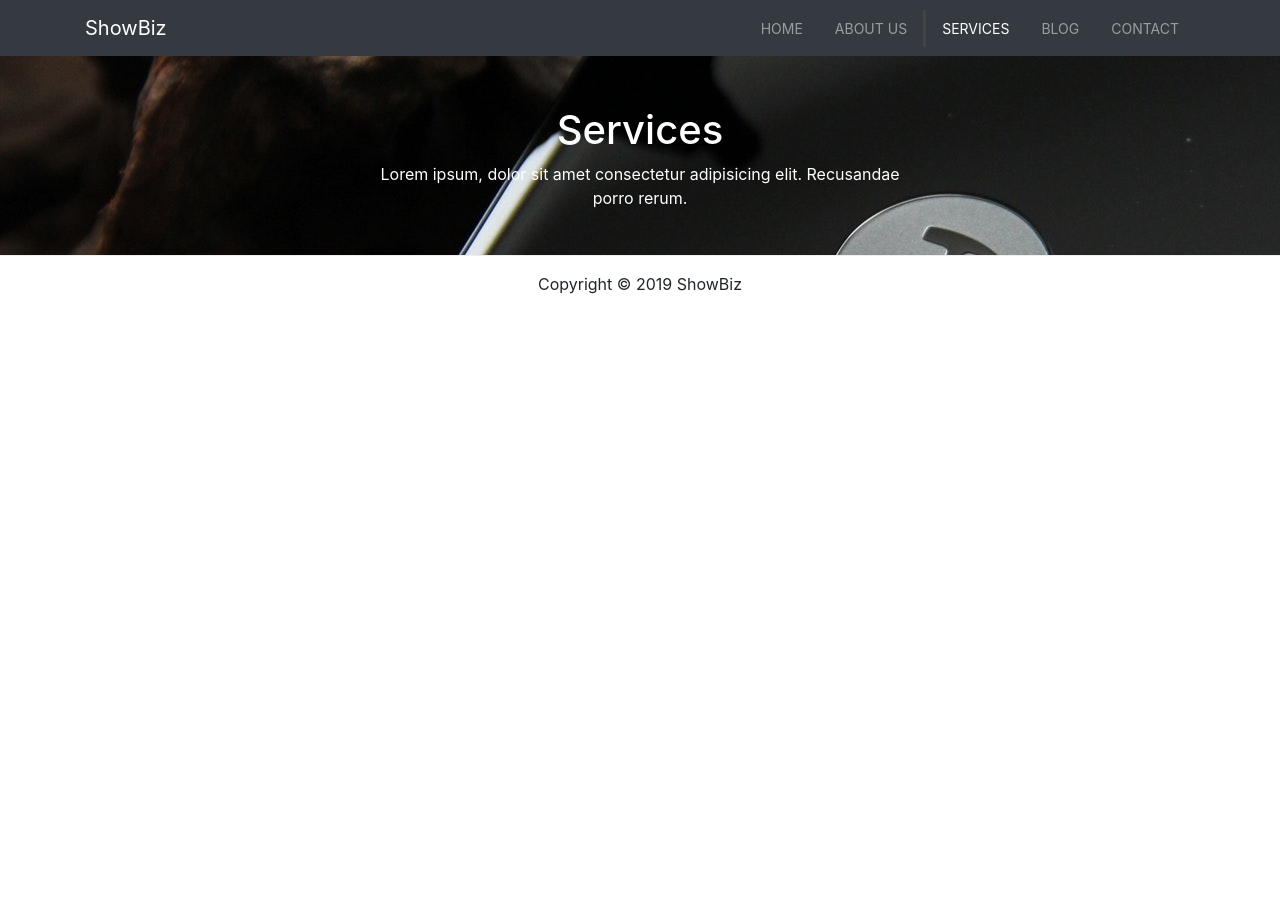
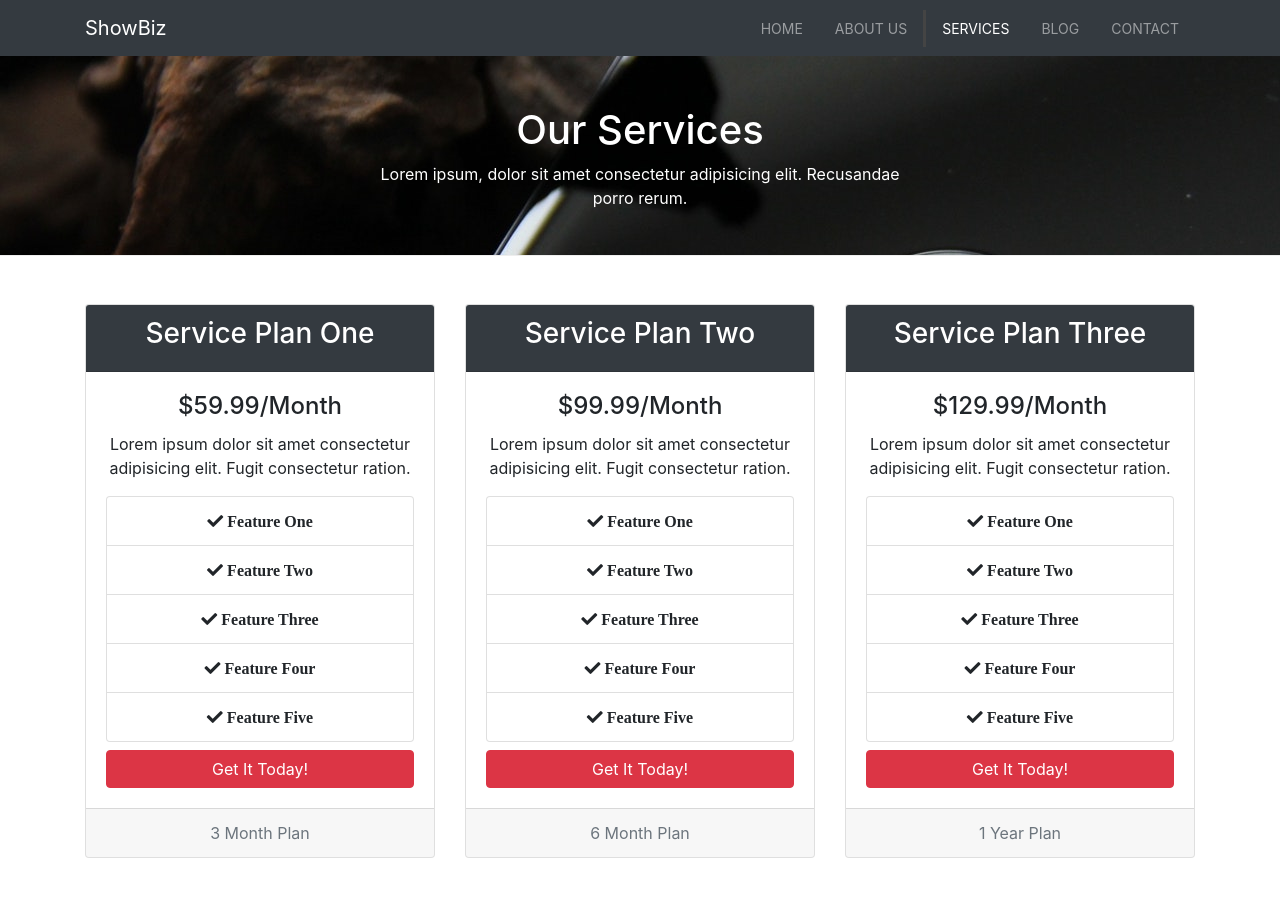
Before and after one commit to ehoversten/ShowBiz, a plain HTML site: page services.html in a window 1280 px wide. Shown: the top 909 px of the page. Before the commit the page ends 800 px from the top, so only its background shows below. Drawn offline with nearby package versions, Linux system fonts and the light colour scheme.

Commit message:
added services section to services page

```diff
--- a/services.html
+++ b/services.html
@@ -56,12 +56,117 @@
         <div class="container">
             <div class="row">
                 <div class="col-md-6 m-auto text-center">
-                    <h1>Services</h1>
+                    <h1>Our Services</h1>
                     <p>Lorem ipsum, dolor sit amet consectetur adipisicing elit. Recusandae porro rerum.</p>
                 </div>
             </div>
         </div>
     </header>
+
+    <!-- SERVICES SECTION -->
+    <section id="services" class="py-5">
+        <div class="container">
+            <div class="row">
+                <div class="col-md-4">
+                    <div class="card text-center">
+                        <div class="card-header bg-dark text-white">
+                            <h3>Service Plan One</h3>
+                        </div>
+                        <div class="card-body">
+                            <h4 class="card-title">$59.99/Month</h4>
+                            <p class="card-text">Lorem ipsum dolor sit amet consectetur adipisicing elit. Fugit consectetur ration.</p>
+                            <ul class="list-group">
+                                <li class="list-group-item">
+                                    <i class="fas fa-check"> Feature One</i>
+                                </li>
+                                <li class="list-group-item">
+                                    <i class="fas fa-check"> Feature Two</i>
+                                </li>
+                                <li class="list-group-item">
+                                    <i class="fas fa-check"> Feature Three</i>
+                                </li>
+                                <li class="list-group-item">
+                                    <i class="fas fa-check"> Feature Four</i>
+                                </li>
+                                <li class="list-group-item">
+                                    <i class="fas fa-check"> Feature Five</i>
+                                </li>
+                            </ul>
+                            <a href="#" class="btn btn-danger btn-block mt-2">Get It Today!</a>
+                        </div>
+                        <div class="card-footer text-muted">
+                            3 Month Plan
+                        </div>
+                    </div>
+                </div>
+
+                <div class="col-md-4">
+                    <div class="card text-center">
+                        <div class="card-header bg-dark text-white">
+                            <h3>Service Plan Two</h3>
+                        </div>
+                        <div class="card-body">
+                            <h4 class="card-title">$99.99/Month</h4>
+                            <p class="card-text">Lorem ipsum dolor sit amet consectetur adipisicing elit. Fugit consectetur ration.</p>
+                            <ul class="list-group">
+                                <li class="list-group-item">
+                                    <i class="fas fa-check"> Feature One</i>
+                                </li>
+                                <li class="list-group-item">
+                                    <i class="fas fa-check"> Feature Two</i>
+                                </li>
+                                <li class="list-group-item">
+                                    <i class="fas fa-check"> Feature Three</i>
+                                </li>
+                                <li class="list-group-item">
+                                    <i class="fas fa-check"> Feature Four</i>
+                                </li>
+                                <li class="list-group-item">
+                                    <i class="fas fa-check"> Feature Five</i>
+                                </li>
+                            </ul>
+                            <a href="#" class="btn btn-danger btn-block mt-2">Get It Today!</a>
+                        </div>
+                        <div class="card-footer text-muted">
+                            6 Month Plan
+                        </div>
+                    </div>
+                </div>
+
+                <div class="col-md-4">
+                    <div class="card text-center">
+                        <div class="card-header bg-dark text-white">
+                            <h3>Service Plan Three</h3>
+                        </div>
+                        <div class="card-body">
+                            <h4 class="card-title">$129.99/Month</h4>
+                            <p class="card-text">Lorem ipsum dolor sit amet consectetur adipisicing elit. Fugit consectetur ration.</p>
+                            <ul class="list-group">
+                                <li class="list-group-item">
+                                    <i class="fas fa-check"> Feature One</i>
+                                </li>
+                                <li class="list-group-item">
+                                    <i class="fas fa-check"> Feature Two</i>
+                                </li>
+                                <li class="list-group-item">
+                                    <i class="fas fa-check"> Feature Three</i>
+                                </li>
+                                <li class="list-group-item">
+                                    <i class="fas fa-check"> Feature Four</i>
+                                </li>
+                                <li class="list-group-item">
+                                    <i class="fas fa-check"> Feature Five</i>
+                                </li>
+                            </ul>
+                            <a href="#" class="btn btn-danger btn-block mt-2">Get It Today!</a>
+                        </div>
+                        <div class="card-footer text-muted">
+                            1 Year Plan
+                        </div>
+                </div>
+            </div>
+        </div>
+    </section>
 
     <!-- FOOTER -->
     <footer id="main-footer" class="text-center mt-3">
```
